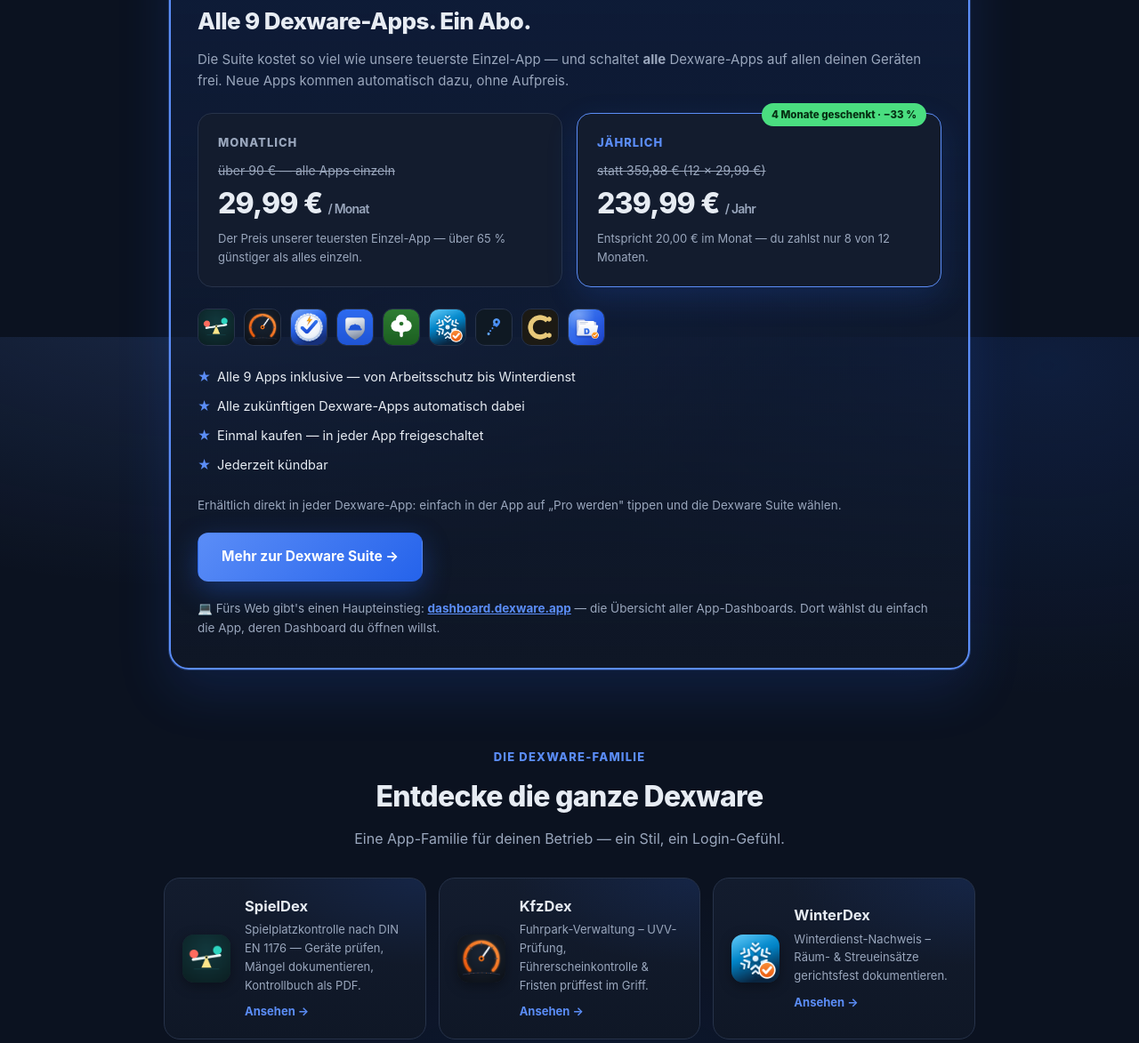
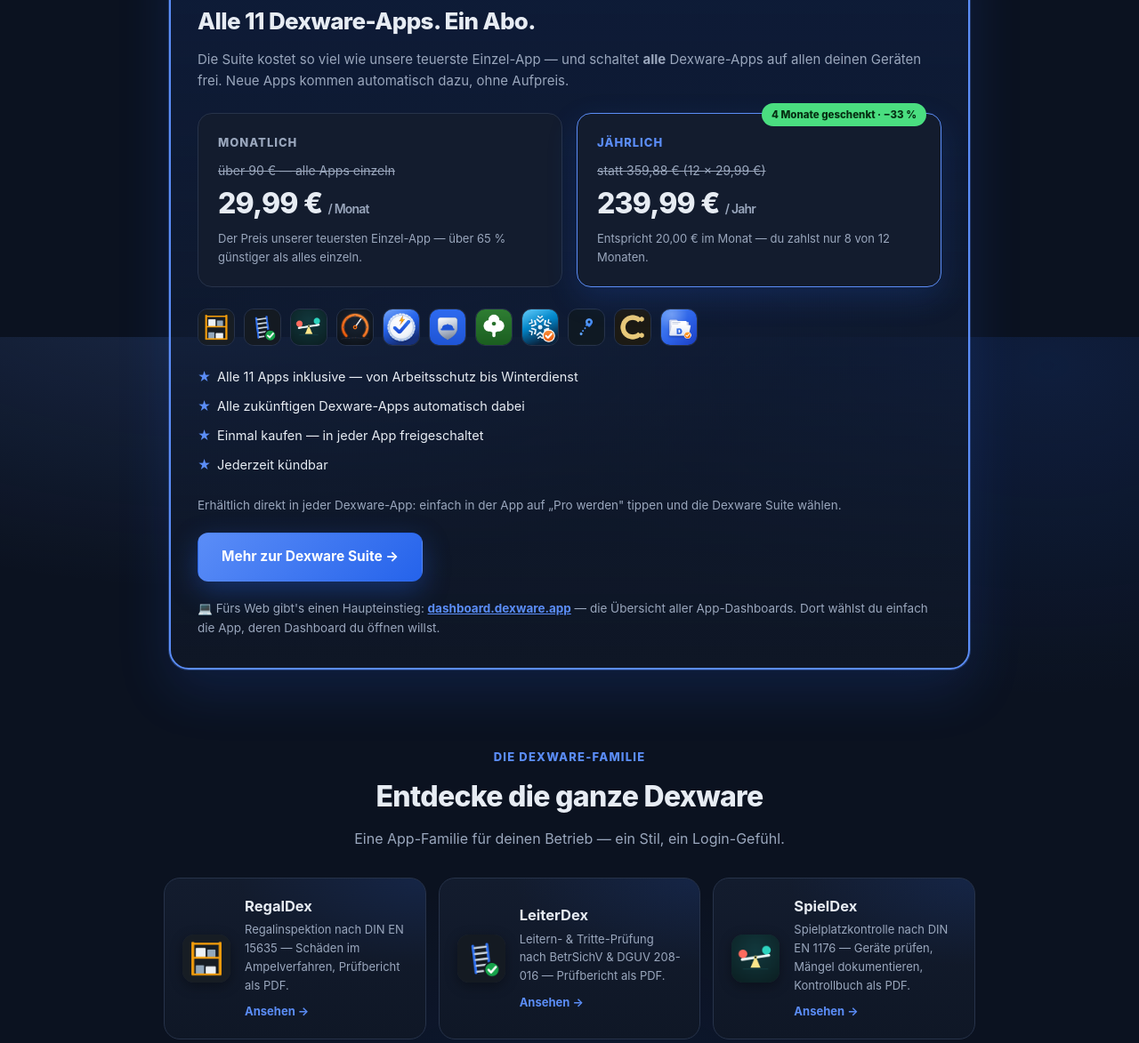
Before and after one commit to CraftlogAPP/schutzheld-web, a plain HTML site: page index.html in a window 1280 px wide. Shown: the part 2821-3994 px from the top of the page at 89% size. Drawn offline with Linux system fonts and the light colour scheme.

Commit message:
Cross-Promo + Suite auf 11 Apps: RegalDex- und LeiterDex-Kacheln, Suite-Icons, Icons

```diff
--- a/index.html
+++ b/index.html
@@ -367,7 +367,7 @@
       <p class="sec-lead">Statt jede App einzeln zu abonnieren: die Dexware Suite schaltet alles frei.</p>
       <div class="suite" style="margin-top:30px;">
         <span class="suite-pill">Dexware Suite — ein Abo, alle Apps</span>
-        <h3 class="st">Alle 9 Dexware-Apps. Ein Abo.</h3>
+        <h3 class="st">Alle 11 Dexware-Apps. Ein Abo.</h3>
         <p class="sl">
           Die Suite kostet so viel wie unsere teuerste Einzel-App — und schaltet <b>alle</b> Dexware-Apps
           auf allen deinen Geräten frei. Neue Apps kommen automatisch dazu, ohne Aufpreis.
@@ -388,6 +388,8 @@
           </div>
         </div>
         <div class="suite-icons">
+          <img src="regaldex-icon.png" alt="RegalDex" title="RegalDex" />
+          <img src="leiterdex-icon.png" alt="LeiterDex" title="LeiterDex" />
           <img src="spieldex-icon.png" alt="SpielDex" title="SpielDex" />
           <img src="kfzdex-icon.png" alt="KfzDex" title="KfzDex" />
           <img src="pruefdex-icon.png" alt="PrüfDex" title="PrüfDex" />
@@ -399,7 +401,7 @@
           <img src="archio-icon.png" alt="DokuDex" title="DokuDex" />
         </div>
         <ul class="suite-list">
-          <li>Alle 9 Apps inklusive — von Arbeitsschutz bis Winterdienst</li>
+          <li>Alle 11 Apps inklusive — von Arbeitsschutz bis Winterdienst</li>
           <li>Alle zukünftigen Dexware-Apps automatisch dabei</li>
           <li>Einmal kaufen — in jeder App freigeschaltet</li>
           <li>Jederzeit kündbar</li>
@@ -415,6 +417,22 @@
       <h2>Entdecke die ganze Dexware</h2>
       <p class="sec-lead">Eine App-Familie für deinen Betrieb — ein Stil, ein Login-Gefühl.</p>
       <div class="apps-grid">
+        <a class="app-card reveal" href="https://regaldex.dexware.app" target="_blank" rel="noopener">
+          <img src="regaldex-icon.png" alt="RegalDex" width="54" height="54" />
+          <div class="meta">
+            <h3>RegalDex</h3>
+            <p>Regalinspektion nach DIN EN 15635 — Schäden im Ampelverfahren, Prüfbericht als PDF.</p>
+            <span class="open">Ansehen →</span>
+          </div>
+        </a>
+        <a class="app-card reveal" href="https://leiterdex.dexware.app" target="_blank" rel="noopener">
+          <img src="leiterdex-icon.png" alt="LeiterDex" width="54" height="54" />
+          <div class="meta">
+            <h3>LeiterDex</h3>
+            <p>Leitern- &amp; Tritte-Prüfung nach BetrSichV &amp; DGUV 208-016 — Prüfbericht als PDF.</p>
+            <span class="open">Ansehen →</span>
+          </div>
+        </a>
         <a class="app-card reveal" href="https://spieldex.dexware.app" target="_blank" rel="noopener">
           <img src="spieldex-icon.png" alt="SpielDex" width="54" height="54" />
           <div class="meta">
```
Also changed, not shown: leiterdex-icon.png (added), regaldex-icon.png (added).
